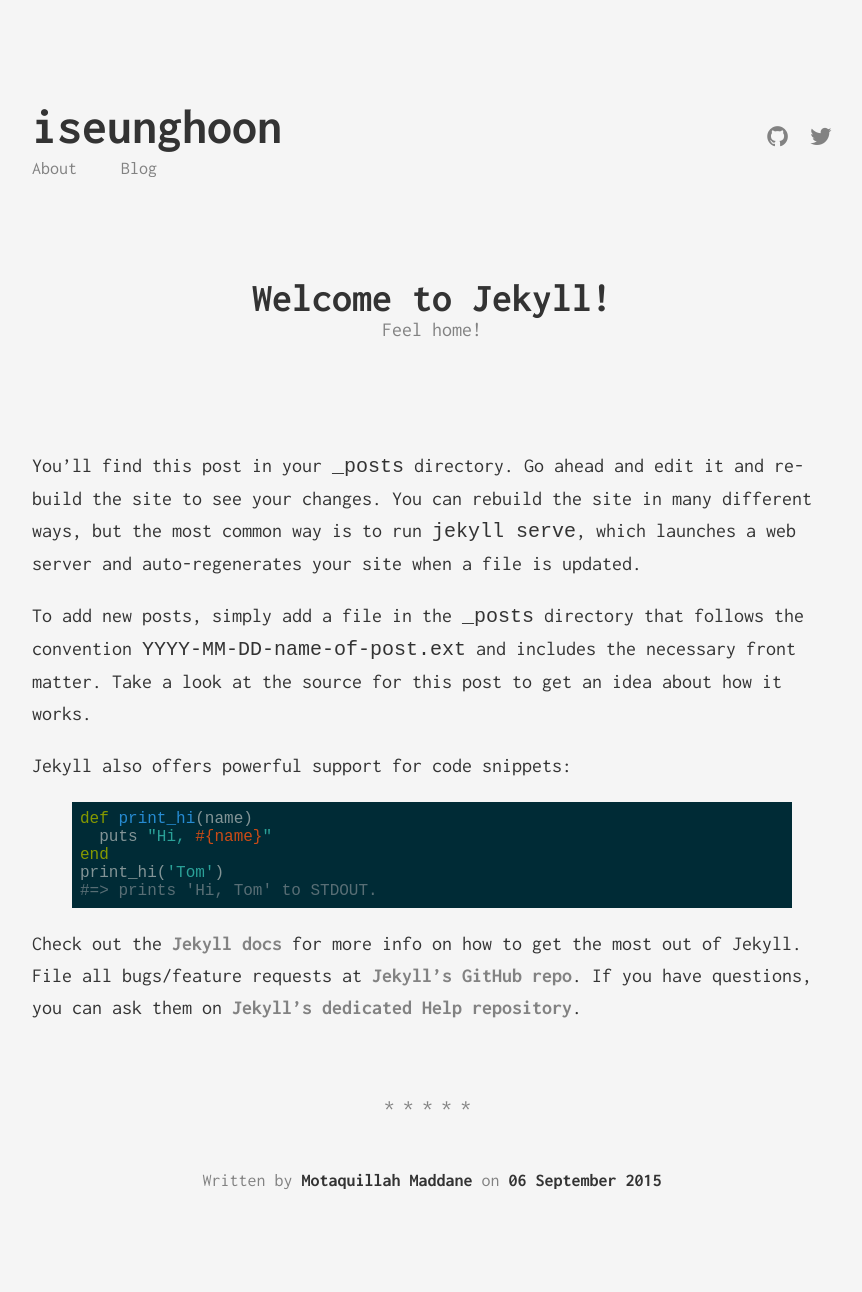
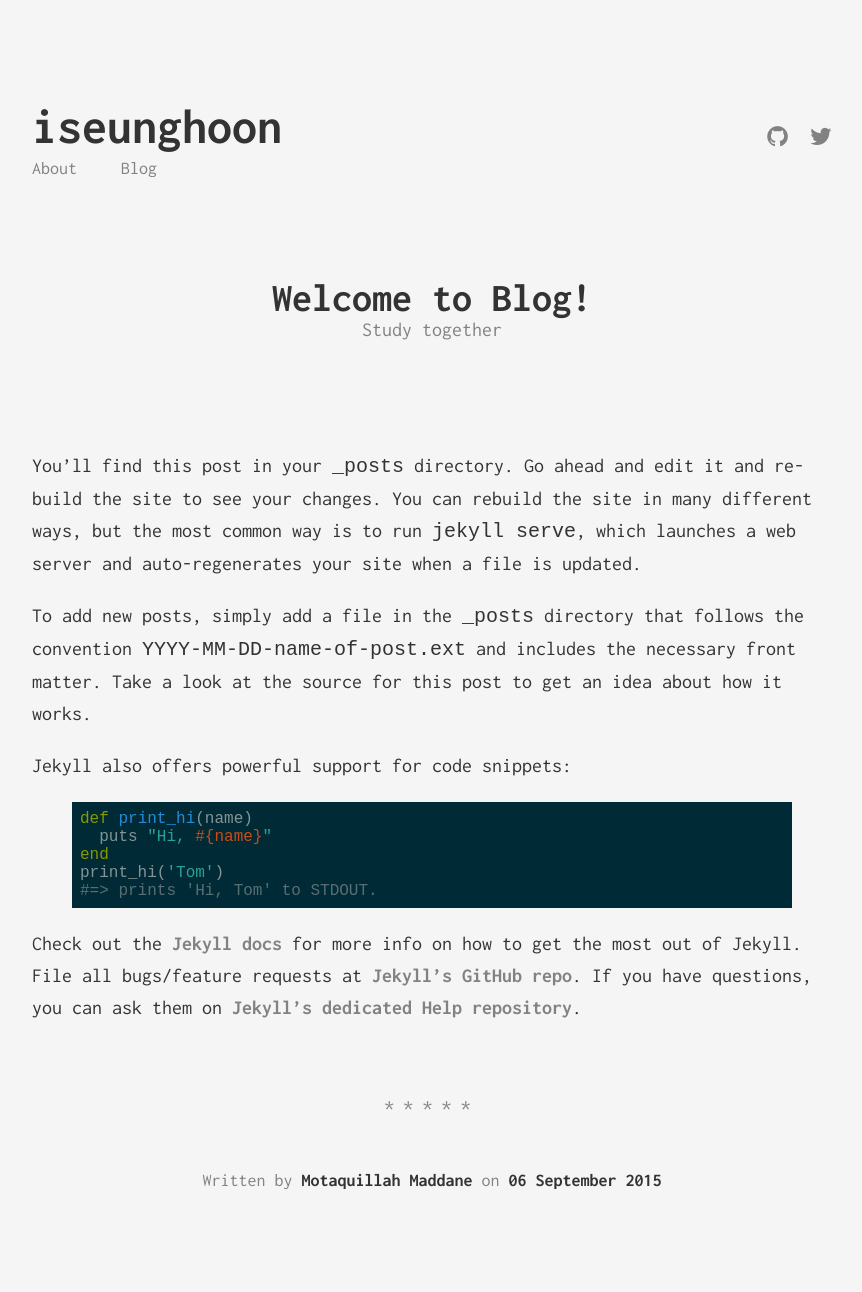
Before and after one commit to iseunghoon/iseunghoon.github.io, a Jekyll site: the page built from _posts/2015-09-06-welcome-to-jekyll.markdown, in a window 1280 px wide. Shown: the whole page, without its empty margins (208-1070 px from the left). Built offline with Jekyll 4.4.1, drawn with Linux system fonts in a browser that asks for light colours.

Commit message:
Update 2015-09-06-welcome-to-jekyll.markdown

```diff
--- a/_posts/2015-09-06-welcome-to-jekyll.markdown
+++ b/_posts/2015-09-06-welcome-to-jekyll.markdown
@@ -1,9 +1,9 @@
 ---
 layout: post
-title:  "Welcome to Jekyll!"
-subtitle: "Feel home!"
+title:  "Welcome to Blog!"
+subtitle: "Study together"
 date:   2015-09-06 23:34:01
-categories: [design, tool]
+categories: [Paper Review, Code Review]
 ---
 You’ll find this post in your `_posts` directory. Go ahead and edit it and re-build the site to see your changes. You can rebuild the site in many different ways, but the most common way is to run `jekyll serve`, which launches a web server and auto-regenerates your site when a file is updated.
 
```
